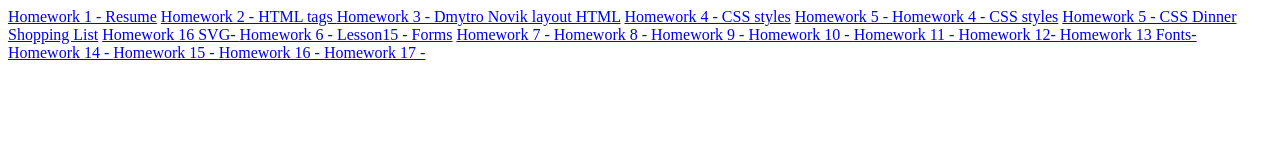
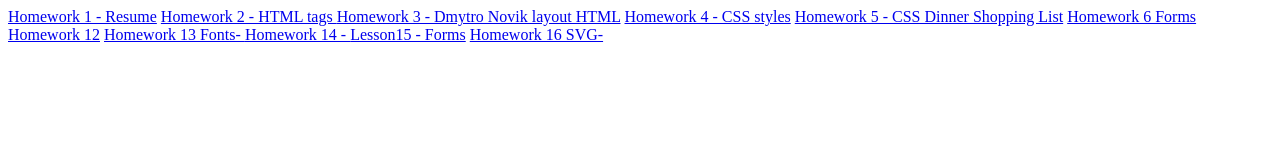
Before and after one commit to galkazasko/FE_105, a plain HTML site: page index.html in a window 1280 px wide. Drawn offline with Linux system fonts and the light colour scheme.

Commit message:
changes in main index.html

```diff
--- a/index.html
+++ b/index.html
@@ -7,27 +7,16 @@
     <title> Home Works</title>
 </head>
     <body>
-       <a href="#">Homework 1 - Resume</a>
-       <a href="hw_2/index.html">Homework 2 - HTML tags </a>
-       <a href="#">Homework 3 - Dmytro Novik layout HTML</a>
-       <a href="hw_4/index.html">Homework 4 - CSS styles</a>
-       <a href="#">Homework 5 - </a>
-       <a href="#">Homework 4 - CSS styles</a>
-       <a href="hw_5/index.html">Homework 5 - CSS Dinner Shopping List</a>
-       <a href="hw_16/index.html">Homework 16 SVG- </a>
-       <a href="hw"></a>
-       <a href="#">Homework 6 - </a>
-       <a href="hw_15/index.html">Lesson15 - Forms</a>
-       <a href="#">Homework 7 - </a>
-       <a href="#">Homework 8 - </a>
-       <a href="#">Homework 9 - </a>
-       <a href="#">Homework 10 - </a>
-       <a href="#">Homework 11 - </a>
-       <a href="#">Homework 12- </a>
-       <a href="hw_13/index.html">Homework 13 Fonts- </a>
-       <a href="#">Homework 14 - </a>
-       <a href="#">Homework 15 - </a>
-       <a href="#">Homework 16 - </a>
-       <a href="#">Homework 17 - </a>
+        <a href="hw_1/index.html">Homework 1 - Resume</a>
+        <a href="hw_2/index.html">Homework 2 - HTML tags </a>
+        <a href="hw_3/index.html">Homework 3 - Dmytro Novik layout HTML</a>
+        <a href="hw_4/index.html">Homework 4 - CSS styles</a>
+        <a href="hw_5/index.html">Homework 5 - CSS Dinner Shopping List</a>
+        <a href="hw_6_forms/index.html">Homework 6 Forms</a>
+        <a href="hw_12/index.html">Homework 12</a>
+        <a href="hw_13/index.html">Homework 13 Fonts- </a>
+        <a href="hw_14/index.html">Homework 14 - </a>
+        <a href="hw_15/index.html">Lesson15 - Forms</a>
+        <a href="hw_16/index.html">Homework 16 SVG- </a>
     </body>
 </html>
```
